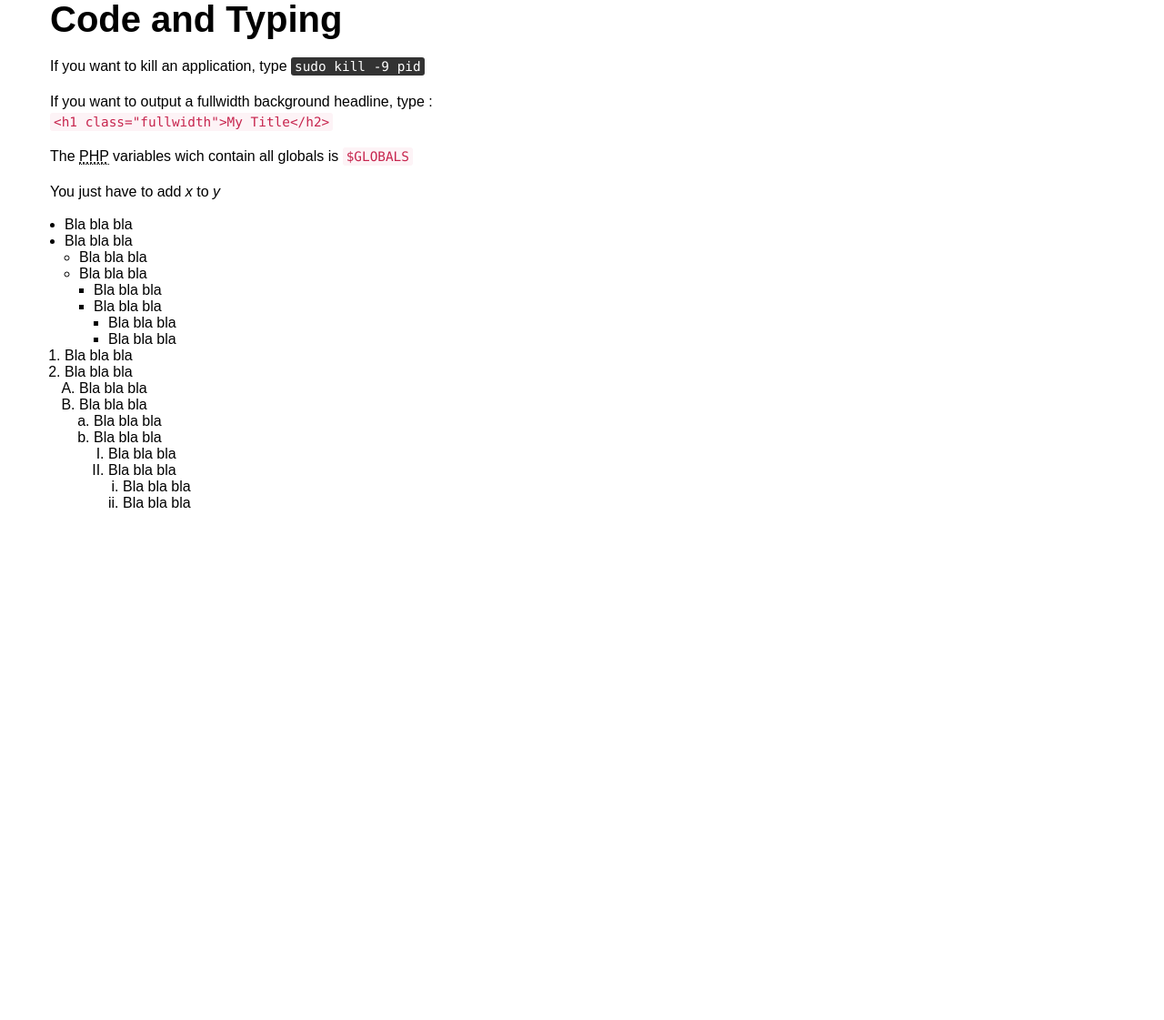
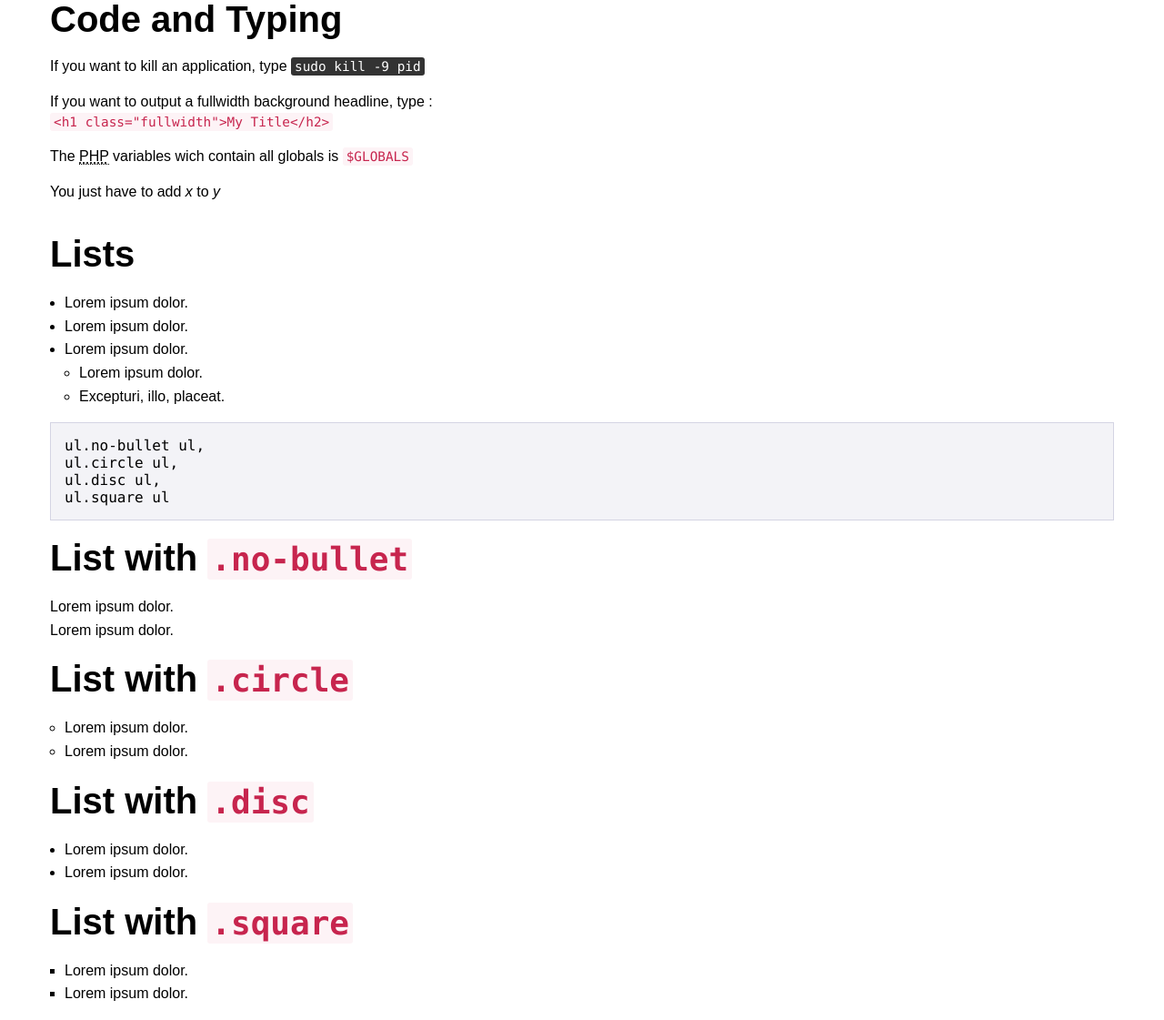
Before and after one commit to fgirardey/SUCSS, a PHP site: page / in a window 1280 px wide. Shown: the part 2171-3292 px from the top of the page at 91% size. Before the commit the page ends 2729 px from the top, so only its background shows below. Run offline with PHP 8.4, Linux system fonts and the light colour scheme.

Commit message:
Type lists update

```diff
--- a/css/scss/sucss/components/_type.scss
+++ b/css/scss/sucss/components/_type.scss
@@ -18,21 +18,44 @@ code, kbd, pre, samp {
 	font-family: $global-monospace-font;
 }
 
-ul, ol {
-	margin-left: 1em;
-}
-
-ol {
-	list-style-type: decimal;
-	ol { list-style-type: upper-alpha; }
-	ol ol { list-style-type: lower-alpha; }
-	ol ol ol { list-style-type: upper-roman; }
-	ol ol ol ol { list-style-type: lower-roman; }
-}
 
 
 //
-// Type utility Classes
+// Lists
+//
+$list-margin-left: 1em !default;
+$list-margin-bottom: 1em !default;
+$list-style-position: outside !default;
+$list-font-size: 1em !default;
+$list-line-height: 1.6 !default;
+ul, ol, dl {
+	margin-bottom: $list-margin-bottom;
+	list-style-position: $list-style-position;
+	font-size: $list-font-size;
+	font-family: inherit;
+	line-height: $list-line-height;
+}
+
+ul, ol {
+	margin-left: $list-margin-left;
+}
+
+ul.no-bullet ul,
+ul.circle ul,
+ul.disc ul,
+ul.square ul {
+	list-style: inherit;
+}
+
+ul.circle {	list-style-type: circle; }
+ul.disc {	list-style-type: disc; }
+ul.no-bullet { margin-left: 0; list-style: none; }
+ul.square {	list-style-type: square; }
+
+
+
+//
+// Type utility
 //
 .text-right { text-align: right; }
 .text-left { text-align: left; }
@@ -66,7 +89,7 @@ address {
 
 
 //
-// Abbr
+// Abbreviation
 //
 $abbr-border-bottom: 1px dotted !default;
 
@@ -92,7 +115,7 @@ mark {
 
 
 //
-// Kbd
+// Keystrokes
 //
 $kbd-padding: 2px 4px !default;
 $kbd-font-size: 0.9em !default;
@@ -110,6 +133,20 @@ kbd {
 
 
 //
+// Pre
+//
+$pre-margin-bottom: 1em !default;
+$pre-bg: #F3F3F7 !default;
+pre {
+	margin-bottom: $pre-margin-bottom;
+	padding: $column-gutter / 2;
+	border: 1px solid darken($pre-bg, 10%);
+	background: $pre-bg;
+}
+
+
+
+//
 // Code
 //
 $code-padding: 2px 4px !default;
@@ -123,7 +160,7 @@ code {
 	border-radius: $code-border-radius;
 	background: $code-bg;
 	color: $global-var-font-color;
-	white-space: nowrap;
+	white-space: pre-wrap;
 	font-size: $code-font-size;
 }
 
@@ -167,6 +204,7 @@ $h6-font-size: 1.25em !default;
 
 @include hn {
 	margin: $header-margin-vertical 0;
+	margin: rem-calc($header-margin-vertical) 0;
 	color: $header-font-color;
 	font-weight: $header-font-weight;
 	font-style: $header-font-style;
--- a/css/style.css
+++ b/css/style.css
@@ -843,78 +843,95 @@ code, kbd, pre, samp {
   font-family: Consolas, Monaco, "Andale Mono", monospace;
 }
 
-/* line 21, scss/sucss/components/_type.scss */
+/* line 31, scss/sucss/components/_type.scss */
+ul, ol, dl {
+  margin-bottom: 1em;
+  list-style-position: outside;
+  font-size: 1em;
+  font-family: inherit;
+  line-height: 1.6;
+}
+
+/* line 39, scss/sucss/components/_type.scss */
 ul, ol {
   margin-left: 1em;
 }
 
-/* line 25, scss/sucss/components/_type.scss */
-ol {
-  list-style-type: decimal;
-}
-/* line 27, scss/sucss/components/_type.scss */
-ol ol {
-  list-style-type: upper-alpha;
-}
-/* line 28, scss/sucss/components/_type.scss */
-ol ol ol {
-  list-style-type: lower-alpha;
-}
-/* line 29, scss/sucss/components/_type.scss */
-ol ol ol ol {
-  list-style-type: upper-roman;
-}
-/* line 30, scss/sucss/components/_type.scss */
-ol ol ol ol ol {
-  list-style-type: lower-roman;
+/* line 43, scss/sucss/components/_type.scss */
+ul.no-bullet ul,
+ul.circle ul,
+ul.disc ul,
+ul.square ul {
+  list-style: inherit;
 }
 
-/* line 37, scss/sucss/components/_type.scss */
+/* line 50, scss/sucss/components/_type.scss */
+ul.circle {
+  list-style-type: circle;
+}
+
+/* line 51, scss/sucss/components/_type.scss */
+ul.disc {
+  list-style-type: disc;
+}
+
+/* line 52, scss/sucss/components/_type.scss */
+ul.no-bullet {
+  margin-left: 0;
+  list-style: none;
+}
+
+/* line 53, scss/sucss/components/_type.scss */
+ul.square {
+  list-style-type: square;
+}
+
+/* line 60, scss/sucss/components/_type.scss */
 .text-right {
   text-align: right;
 }
 
-/* line 38, scss/sucss/components/_type.scss */
+/* line 61, scss/sucss/components/_type.scss */
 .text-left {
   text-align: left;
 }
 
-/* line 39, scss/sucss/components/_type.scss */
+/* line 62, scss/sucss/components/_type.scss */
 .text-center {
   text-align: center;
 }
 
-/* line 40, scss/sucss/components/_type.scss */
+/* line 63, scss/sucss/components/_type.scss */
 .text-justify {
   text-align: justify;
 }
 
-/* line 50, scss/sucss/components/_type.scss */
+/* line 73, scss/sucss/components/_type.scss */
 small, .small {
   font-size: 0.8em;
 }
 
-/* line 60, scss/sucss/components/_type.scss */
+/* line 83, scss/sucss/components/_type.scss */
 address {
   font-style: normal;
   font-size: 1em;
   margin-bottom: 1em;
 }
 
-/* line 73, scss/sucss/components/_type.scss */
+/* line 96, scss/sucss/components/_type.scss */
 abbr[title] {
   border-bottom: 1px dotted;
   border-bottom-color: initial;
   cursor: help;
 }
 
-/* line 87, scss/sucss/components/_type.scss */
+/* line 110, scss/sucss/components/_type.scss */
 mark {
   padding: 0 0.1em;
   background: #ffffaa;
 }
 
-/* line 103, scss/sucss/components/_type.scss */
+/* line 126, scss/sucss/components/_type.scss */
 kbd {
   padding: 2px 4px;
   font-size: 0.9em;
@@ -923,17 +940,25 @@ kbd {
   color: white;
 }
 
-/* line 121, scss/sucss/components/_type.scss */
+/* line 140, scss/sucss/components/_type.scss */
+pre {
+  margin-bottom: 1em;
+  padding: 15px;
+  border: 1px solid #d4d4e3;
+  background: #f3f3f7;
+}
+
+/* line 158, scss/sucss/components/_type.scss */
 code {
   padding: 2px 4px;
   border-radius: 3px;
   background: #fdf3f6;
   color: #c7254e;
-  white-space: nowrap;
+  white-space: pre-wrap;
   font-size: 0.9em;
 }
 
-/* line 157, scss/sucss/components/_type.scss */
+/* line 194, scss/sucss/components/_type.scss */
 h1, .h1,
 h2, .h2,
 h3, .h3,
@@ -941,6 +966,7 @@ h4, .h4,
 h5, .h5,
 h6, .h6 {
   margin: 16px 0;
+  margin: 1rem 0;
   color: inherit;
   font-weight: 600;
   font-style: normal;
@@ -950,7 +976,7 @@ h6, .h6 {
   -webkit-font-smoothing: antialiased;
   -moz-osx-font-smoothing: grayscale;
 }
-/* line 177, scss/sucss/components/_type.scss */
+/* line 215, scss/sucss/components/_type.scss */
 h1 a, .h1 a,
 h2 a, .h2 a,
 h3 a, .h3 a,
@@ -959,7 +985,7 @@ h5 a, .h5 a,
 h6 a, .h6 a {
   color: inherit;
 }
-/* line 180, scss/sucss/components/_type.scss */
+/* line 218, scss/sucss/components/_type.scss */
 h1 small, .h1 small,
 h2 small, .h2 small,
 h3 small, .h3 small,
@@ -969,37 +995,37 @@ h6 small, .h6 small {
   font-size: 0.6em;
 }
 
-/* line 153, scss/sucss/components/_type.scss */
+/* line 190, scss/sucss/components/_type.scss */
 h1, .h1 {
   font-size: 2.5em;
 }
 
-/* line 153, scss/sucss/components/_type.scss */
+/* line 190, scss/sucss/components/_type.scss */
 h2, .h2 {
   font-size: 2.25em;
 }
 
-/* line 153, scss/sucss/components/_type.scss */
+/* line 190, scss/sucss/components/_type.scss */
 h3, .h3 {
   font-size: 2em;
 }
 
-/* line 153, scss/sucss/components/_type.scss */
+/* line 190, scss/sucss/components/_type.scss */
 h4, .h4 {
   font-size: 1.75em;
 }
 
-/* line 153, scss/sucss/components/_type.scss */
+/* line 190, scss/sucss/components/_type.scss */
 h5, .h5 {
   font-size: 1.5em;
 }
 
-/* line 153, scss/sucss/components/_type.scss */
+/* line 190, scss/sucss/components/_type.scss */
 h6, .h6 {
   font-size: 1.25em;
 }
 
-/* line 207, scss/sucss/components/_type.scss */
+/* line 245, scss/sucss/components/_type.scss */
 p {
   margin-bottom: 1em;
   color: inherit;
@@ -1011,49 +1037,49 @@ p {
   text-rendering: optimizeLegibility;
 }
 
-/* line 231, scss/sucss/components/_type.scss */
+/* line 269, scss/sucss/components/_type.scss */
 blockquote {
   margin-bottom: 1em;
   padding: 0.5em 1em;
   border-left: 3px solid #ccebff;
 }
-/* line 235, scss/sucss/components/_type.scss */
+/* line 273, scss/sucss/components/_type.scss */
 blockquote p {
   font-weight: inherit;
   font-style: normal;
   font-size: 1em;
   font-family: inherit;
 }
-/* line 240, scss/sucss/components/_type.scss */
+/* line 278, scss/sucss/components/_type.scss */
 blockquote p:last-child {
   margin-bottom: 0;
 }
-/* line 242, scss/sucss/components/_type.scss */
+/* line 280, scss/sucss/components/_type.scss */
 blockquote footer, blockquote p + cite, blockquote footer cite {
   font-style: normal;
 }
-/* line 243, scss/sucss/components/_type.scss */
+/* line 281, scss/sucss/components/_type.scss */
 blockquote footer, blockquote p + cite {
   color: #a6a6a6;
 }
-/* line 244, scss/sucss/components/_type.scss */
+/* line 282, scss/sucss/components/_type.scss */
 blockquote footer:before {
   content: '\2014 \00A0';
 }
-/* line 247, scss/sucss/components/_type.scss */
+/* line 285, scss/sucss/components/_type.scss */
 .ie6 blockquote p, .ie7 blockquote p, .ie8 blockquote p {
   margin-bottom: 0;
 }
-/* line 248, scss/sucss/components/_type.scss */
+/* line 286, scss/sucss/components/_type.scss */
 .ie6 blockquote p + *, .ie7 blockquote p + *, .ie8 blockquote p + * {
   margin-top: 1em;
 }
-/* line 249, scss/sucss/components/_type.scss */
+/* line 287, scss/sucss/components/_type.scss */
 .ie6 blockquote cite, .ie7 blockquote cite, .ie8 blockquote cite {
   display: inline-block;
 }
 
-/* line 253, scss/sucss/components/_type.scss */
+/* line 291, scss/sucss/components/_type.scss */
 blockquote.blockquote--highlight {
   outline: 10px solid #0099ff;
   border-color: initial;
@@ -1063,11 +1089,11 @@ blockquote.blockquote--highlight {
   -webkit-font-smoothing: antialiased;
   -moz-osx-font-smoothing: grayscale;
 }
-/* line 259, scss/sucss/components/_type.scss */
+/* line 297, scss/sucss/components/_type.scss */
 blockquote.blockquote--highlight footer, blockquote.blockquote--highlight p + cite {
   color: #cccccc;
 }
-/* line 262, scss/sucss/components/_type.scss */
+/* line 300, scss/sucss/components/_type.scss */
 blockquote.blockquote--highlight cite {
   font-weight: 400;
 }
--- a/index.php
+++ b/index.php
@@ -264,46 +264,42 @@
 		</div>
 		<div class="row">
 			<div class="col-12">
+				<h1>Lists</h1>
 				<ul>
-					<li>Bla bla bla</li>
-					<li>Bla bla bla</li>
-					<ul>
-						<li>Bla bla bla</li>
-						<li>Bla bla bla</li>
+					<li>Lorem ipsum dolor.</li>
+					<li>Lorem ipsum dolor.</li>
+					<li>Lorem ipsum dolor.
 						<ul>
-							<li>Bla bla bla</li>
-							<li>Bla bla bla</li>
-							<ul>
-								<li>Bla bla bla</li>
-								<li>Bla bla bla</li>
-							</ul>
+							<li>Lorem ipsum dolor.</li>
+							<li>Excepturi, illo, placeat.</li>
 						</ul>
-					</ul>
+					</li>
 				</ul>
-			</div>
-		</div>
-		<div class="row">
-			<div class="col-12">
-				<ol>
-					<li>Bla bla bla</li>
-					<li>Bla bla bla</li>
-					<ol>
-						<li>Bla bla bla</li>
-						<li>Bla bla bla</li>
-						<ol>
-							<li>Bla bla bla</li>
-							<li>Bla bla bla</li>
-							<ol>
-								<li>Bla bla bla</li>
-								<li>Bla bla bla</li>
-								<ol>
-									<li>Bla bla bla</li>
-									<li>Bla bla bla</li>
-								</ol>
-							</ol>
-						</ol>
-					</ol>
-				</ol>
+				<pre><?php echo htmlentities( "ul.no-bullet ul,\nul.circle ul,\nul.disc ul,\nul.square ul" ); ?></pre>
+
+				<h1>List with <code>.no-bullet</code></h1>
+				<ul class="no-bullet">
+					<li>Lorem ipsum dolor.</li>
+					<li>Lorem ipsum dolor.</li>
+				</ul>
+
+				<h1>List with <code>.circle</code></h1>
+				<ul class="circle">
+					<li>Lorem ipsum dolor.</li>
+					<li>Lorem ipsum dolor.</li>
+				</ul>
+
+				<h1>List with <code>.disc</code></h1>
+				<ul class="disc">
+					<li>Lorem ipsum dolor.</li>
+					<li>Lorem ipsum dolor.</li>
+				</ul>
+
+				<h1>List with <code>.square</code></h1>
+				<ul class="square">
+					<li>Lorem ipsum dolor.</li>
+					<li>Lorem ipsum dolor.</li>
+				</ul>
 			</div>
 		</div>
 		<script>document.write('<script src="http://' + (location.host || 'localhost').split(':')[0] + ':35729/livereload.js?snipver=1"></' + 'script>')</script>
```
